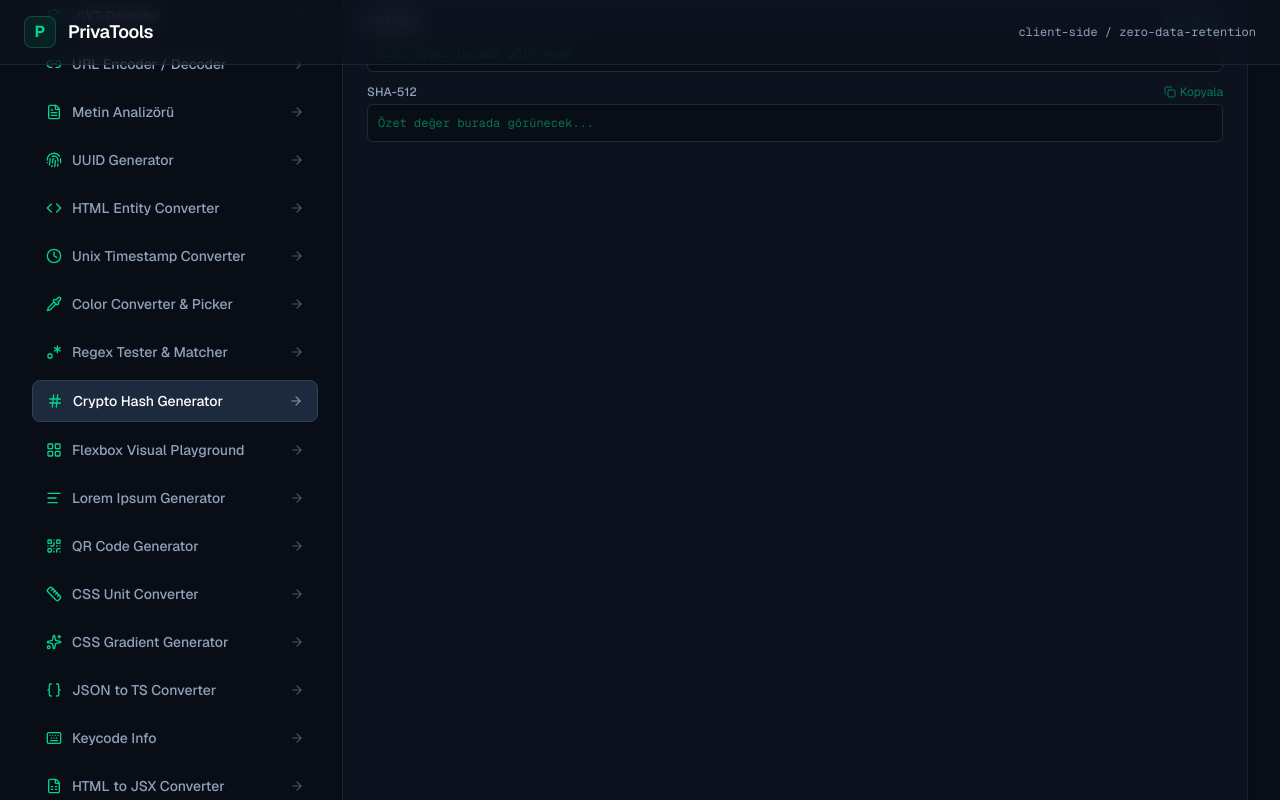
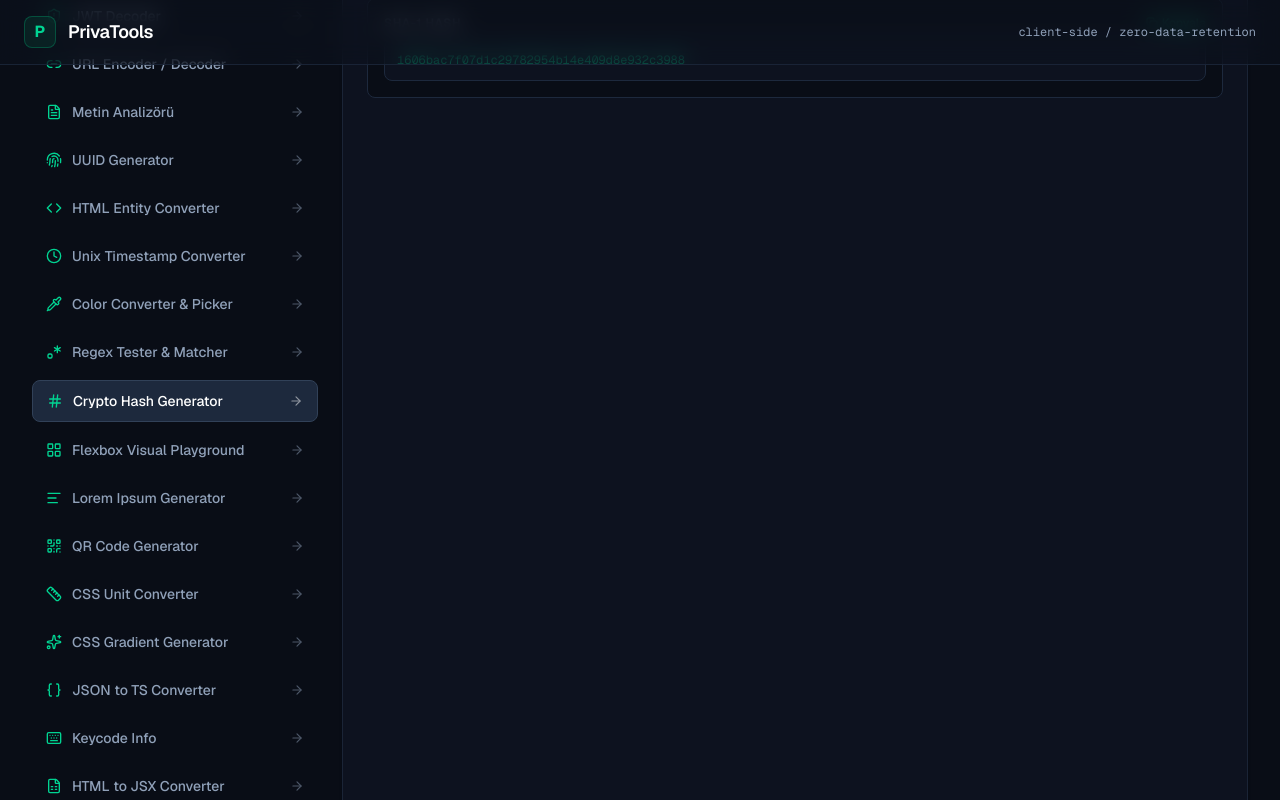
Before and after one commit to MuhammedEdev/privatools, a Next.js app: page / in a window 1280 px wide. Both pictures are taken after a click on the button "Crypto Hash Generator". Shown: the part 461-1261 px from the top of the page. Built offline with nearby package versions, Linux system fonts and the light colour scheme.

Commit message:
feat: upgrade HashGenerator with Web Crypto API for secure SHA-256 and SHA-1 calculation

```diff
--- a/src/components/tools/HashGenerator.tsx
+++ b/src/components/tools/HashGenerator.tsx
@@ -1,155 +1,97 @@
 "use client";
 
-import { useState, ChangeEvent } from "react";
-import { Check, Copy, FileUp, Type, ShieldCheck } from "lucide-react";
+import { useState, useEffect } from "react";
+import { Copy, Check, ShieldCheck, Lock } from "lucide-react";
 
 export default function HashGenerator() {
-  const [mode, setMode] = useState<"text" | "file">("text");
-  const [hashInput, setHashInput] = useState<string>("PrivaTools");
-  const [fileName, setFileName] = useState<string>("");
+  const [input, setInput] = useState<string>("PrivaTools Güvenli Hash Aracı");
+  const [sha256, setSha256] = useState<string>("");
+  const [sha1, setSha1] = useState<string>("");
+  const [copiedKey, setCopiedKey] = useState<string | null>(null);
 
-  const [sha1Output, setSha1Output] = useState<string>("");
-  const [sha256Output, setSha256Output] = useState<string>("");
-  const [sha384Output, setSha384Output] = useState<string>("");
-  const [sha512Output, setSha512Output] = useState<string>("");
+  useEffect(() => {
+    generateHashes(input);
+  }, [input]);
 
-  const [isUppercase, setIsUppercase] = useState<boolean>(false);
-  const [hashCopiedKey, setHashCopiedKey] = useState<string | null>(null);
+  const generateHashes = async (text: string) => {
+    if (!text) {
+      setSha256("");
+      setSha1("");
+      return;
+    }
 
-  const formatHash = (hex: string) => (isUppercase ? hex.toUpperCase() : hex.toLowerCase());
+    try {
+      const encoder = new TextEncoder();
+      const data = encoder.encode(text);
 
-  const computeHashesFromBuffer = async (buffer: ArrayBuffer) => {
-    try {
-      const buffer1 = await crypto.subtle.digest("SHA-1", buffer);
-      const buffer256 = await crypto.subtle.digest("SHA-256", buffer);
-      const buffer384 = await crypto.subtle.digest("SHA-384", buffer);
-      const buffer512 = await crypto.subtle.digest("SHA-512", buffer);
+      // SHA-256
+      const hashBuffer256 = await crypto.subtle.digest("SHA-256", data);
+      const hashArray256 = Array.from(new Uint8Array(hashBuffer256));
+      const hashHex256 = hashArray256.map((b) => b.toString(16).padStart(2, "0")).join("");
+      setSha256(hashHex256);
 
-      setSha1Output(Array.from(new Uint8Array(buffer1)).map(b => b.toString(16).padStart(2, '0')).join(''));
-      setSha256Output(Array.from(new Uint8Array(buffer256)).map(b => b.toString(16).padStart(2, '0')).join(''));
-      setSha384Output(Array.from(new Uint8Array(buffer384)).map(b => b.toString(16).padStart(2, '0')).join(''));
-      setSha512Output(Array.from(new Uint8Array(buffer512)).map(b => b.toString(16).padStart(2, '0')).join(''));
-    } catch (err) {
-      console.error("Hash hesaplama hatası:", err);
+      // SHA-1
+      const hashBuffer1 = await crypto.subtle.digest("SHA-1", data);
+      const hashArray1 = Array.from(new Uint8Array(hashBuffer1));
+      const hashHex1 = hashArray1.map((b) => b.toString(16).padStart(2, "0")).join("");
+      setSha1(hashHex1);
+    } catch (error) {
+      console.error("Hash hesaplama hatası:", error);
     }
   };
 
-  const handleTextChange = async (text: string) => {
-    setHashInput(text);
-    if (!text) {
-      setSha1Output(""); setSha256Output(""); setSha384Output(""); setSha512Output("");
-      return;
-    }
-    const encoder = new TextEncoder();
-    await computeHashesFromBuffer(encoder.encode(text).buffer);
-  };
-
-  const handleFileChange = async (e: ChangeEvent<HTMLInputElement>) => {
-    const file = e.target.files?.[0];
-    if (!file) return;
-    setFileName(file.name);
-    const buffer = await file.arrayBuffer();
-    await computeHashesFromBuffer(buffer);
-  };
-
-  const copyToClipboard = (text: string, key: string) => {
-    if (!text) return;
-    navigator.clipboard.writeText(formatHash(text));
-    setHashCopiedKey(key);
-    setTimeout(() => setHashCopiedKey(null), 2000);
+  const copyToClipboard = (text: string, label: string) => {
+    navigator.clipboard.writeText(text);
+    setCopiedKey(label);
+    setTimeout(() => setCopiedKey(null), 2000);
   };
 
   return (
     <div className="space-y-6">
       <div className="flex flex-col sm:flex-row sm:items-center justify-between gap-4">
         <div>
-          <h1 className="text-xl font-semibold text-white">Crypto Hash Generator</h1>
+          <h1 className="text-xl font-semibold text-white">Pro Hash Generator</h1>
           <p className="text-sm text-slate-400 mt-1">
-            Web Crypto API ile metin veya dosya bütünlüğünü doğrulamak için güvenli hash üretin.
+            Metinleriniz için tarayıcı tabanlı güvenli SHA-256 ve SHA-1 özet (hash) değerleri üretin.
           </p>
-        </div>
-
-        <div className="flex items-center gap-2">
-          <div className="flex bg-[#090D16] border border-slate-800 rounded-lg p-1 text-xs">
-            <button
-              onClick={() => { setMode("text"); handleTextChange(hashInput); }}
-              className={`px-3 py-1.5 rounded-md font-medium transition flex items-center gap-1.5 ${mode === "text" ? "bg-slate-800 text-white" : "text-slate-400 hover:text-white"}`}
-            >
-              <Type className="w-3.5 h-3.5" /> Metin
-            </button>
-            <button
-              onClick={() => setMode("file")}
-              className={`px-3 py-1.5 rounded-md font-medium transition flex items-center gap-1.5 ${mode === "file" ? "bg-slate-800 text-white" : "text-slate-400 hover:text-white"}`}
-            >
-              <FileUp className="w-3.5 h-3.5" /> Dosya
-            </button>
-          </div>
-
-          <button
-            onClick={() => setIsUppercase(!isUppercase)}
-            className={`px-3 py-2 rounded-lg text-xs font-mono font-medium border transition ${isUppercase ? "bg-emerald-500/10 border-emerald-500/30 text-emerald-400" : "bg-[#090D16] border-slate-800 text-slate-400 hover:text-white"}`}
-            title="Büyük/Küçük Harf Dönüştür"
-          >
-            {isUppercase ? "A-Z" : "a-z"}
-          </button>
         </div>
       </div>
 
-      <div className="space-y-4">
-        {mode === "text" ? (
-          <div className="space-y-1">
+      <div className="space-y-2">
         <label className="text-xs font-medium text-slate-400">Girdi Metni</label>
         <textarea
           rows={4}
-              value={hashInput}
-              onChange={(e) => handleTextChange(e.target.value)}
-              placeholder="Hash çıkarılacak metni girin..."
-              className="w-full bg-[#090D16] border border-slate-800 rounded-lg p-3 text-xs font-mono text-slate-200 focus:outline-none focus:border-slate-700 resize-none"
+          value={input}
+          onChange={(e) => setInput(e.target.value)}
+          placeholder="Hash üretilecek metni yazın..."
+          className="w-full bg-[#090D16] border border-slate-800 rounded-lg p-3 text-xs font-mono text-slate-200 focus:outline-none focus:border-slate-700 resize-none shadow-inner"
         />
       </div>
-        ) : (
-          <div className="border border-slate-800 hover:border-slate-700 bg-[#090D16] rounded-lg p-6 flex flex-col items-center justify-center min-h-[140px] relative transition">
-            <input
-              type="file"
-              onChange={handleFileChange}
-              className="absolute inset-0 opacity-0 cursor-pointer w-full h-full"
-            />
-            <FileUp className="w-8 h-8 text-slate-500 mb-2" />
-            <p className="text-sm font-medium text-slate-300">{fileName ? fileName : "Dosya seçmek için tıklayın veya sürükleyin"}</p>
-            <p className="text-xs text-slate-500 mt-1">İstemci tarafında güvenle işlenir</p>
+
+      <div className="space-y-4">
+        {[
+          { label: "SHA-256 Hash", val: sha256 },
+          { label: "SHA-1 Hash", val: sha1 },
+        ].map((item, idx) => (
+          <div key={idx} className="bg-[#090D16] border border-slate-800 rounded-lg p-4 space-y-2">
+            <div className="flex justify-between items-center">
+              <span className="text-xs font-semibold text-slate-400 uppercase tracking-wider">{item.label}</span>
+              {item.val && (
+                <button
+                  onClick={() => copyToClipboard(item.val, item.label)}
+                  className="text-xs text-emerald-400 hover:underline flex items-center gap-1 font-medium"
+                >
+                  {copiedKey === item.label ? <Check className="w-3 h-3" /> : <Copy className="w-3 h-3" />}
+                  {copiedKey === item.label ? "Kopyalandı" : "Kopyala"}
+                </button>
+              )}
             </div>
-        )}
-
-        <div className="space-y-3">
-          {[
-            { label: "SHA-1", value: sha1Output, key: "sha1" },
-            { label: "SHA-256", value: sha256Output, key: "sha256" },
-            { label: "SHA-384", value: sha384Output, key: "sha384" },
-            { label: "SHA-512", value: sha512Output, key: "sha512" },
-          ].map((item) => (
-            <div key={item.key} className="space-y-1">
-              <div className="flex justify-between items-center">
-                <label className="text-xs font-medium text-slate-400">{item.label}</label>
-                <button
-                  onClick={() => copyToClipboard(item.value, item.key)}
-                  className="text-xs text-emerald-400 hover:underline flex items-center gap-1 disabled:opacity-50"
-                  disabled={!item.value}
-                >
-                  {hashCopiedKey === item.key ? <Check className="w-3 h-3" /> : <Copy className="w-3 h-3" />}
-                  {hashCopiedKey === item.key ? "Kopyalandı" : "Kopyala"}
-                </button>
+            <div className="bg-[#0D121F] border border-slate-800 rounded-lg p-3 font-mono text-xs text-emerald-400 break-all select-all">
+              {item.val || "Hesaplanıyor..."}
             </div>
-              <input
-                type="text"
-                readOnly
-                value={formatHash(item.value)}
-                placeholder="Özet değer burada görünecek..."
-                className="w-full bg-[#090D16] border border-slate-800 rounded-md p-2.5 text-xs font-mono text-emerald-400 focus:outline-none"
-              />
           </div>
         ))}
       </div>
     </div>
-    </div>
   );
 }
```
Lines whose indentation alone changed are shown as unchanged.
